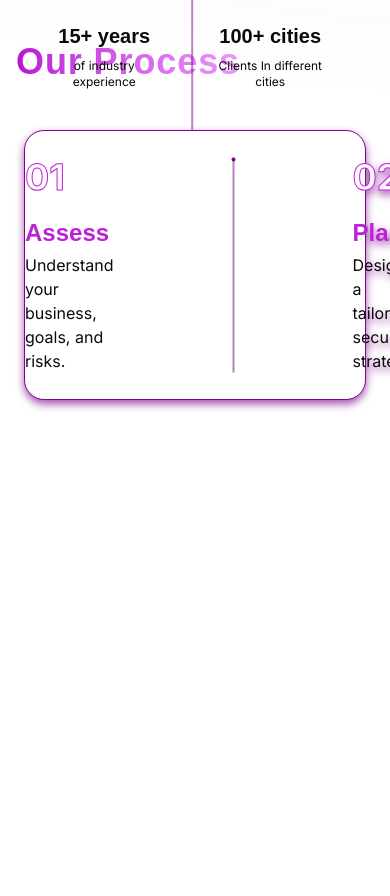
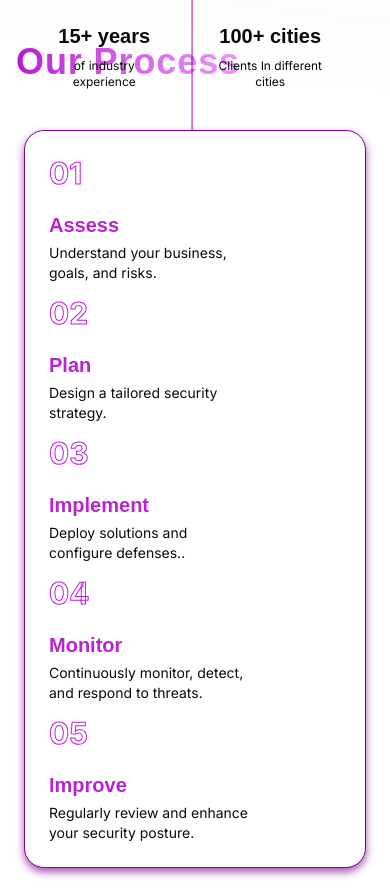
Before and after one commit to Maryammuhammadafzal/Cyber-Security-Landing-Page, a Next.js app: page / in a window 390 px wide. Shown: the part 4020-4916 px from the top of the page. Before the commit the page ends 4448 px from the top, so only its background shows below. Built offline with nearby package versions, Linux system fonts and the light colour scheme; a web font is replaced by a local one.

Commit message:
creating responsive

```diff
--- a/src/app/process/page.tsx
+++ b/src/app/process/page.tsx
@@ -2,78 +2,74 @@ import React from 'react'
 
 const ProcessPage = () => {
     return (
-        <div className="about mb-0 sm:p-0 px-4 gap-8 sm:w-[90%] lg:w-[85%] w-full mx-auto flex-col h-auto flex justify-center  items-center xl:py-30 lg:py-24 md:py-18 sm:py-12 xs:py-7 py-5">
+        <div className="about mb-0 sm:p-0 px-4 gap-8 sm:w-[90%] md:w-[99%] lg:w-[85%] w-full mx-auto flex-col h-auto flex justify-center  items-center xl:py-30 lg:py-24 md:py-18 sm:py-12 xs:py-7 py-5">
             <div className='flex w-full'>
                 <h2 className="font-semibold max-w-lg w-fit gradient-title xl:text-6xl lg:text-5xl md:text-5xl min-[768px]:text-4xl text-6xl xl:leading-16 lg:leading-14 max-sm:text-5xl max-xs:text-4xl">
                     Our Process
                 </h2>
             </div>
-            <div className="w-full p-2  h-auto flex md:flex-row flex-col justify-center items-center md:gap-3 sm:gap-50 xs:gap-36 gap-24">
+            <div className="w-full p-2  h-auto flex justify-center items-center md:gap-3 sm:gap-50 xs:gap-36 gap-24">
                 <div className='w-full rounded-[20px] flex justify-center items-center h-auto min-h-[270px] bg-white border border-accent drop-shadow-lg drop-shadow-accent/70'>
-                    <div className='w-full h-full flex justify-evenly items-center gap-3'>
+                    <div className='w-full h-full lg:flex grid lg:px-3 p-6 md:grid-cols-3 xs:grid-cols-2 grid-cols-1 justify-evenly items-center gap-3'>
                         {/* 1 */}
-                        <div className='w-auto h-auto flex flex-col gap-5 max-w-[150px]'>
-                            <p className='step font-bold text-4xl'>01</p>
+                        <div className='w-auto h-auto flex flex-col gap-5 xs:max-w-[150px] max-w-[200px] min-w-[150px] '>
+                            <p className='step font-bold lg:text-4xl text-3xl'>01</p>
                             <div className='flex flex-col gap-1'>
-                                <h4 className='font-mono text-2xl font-bold text-[#BA23D2] w-fit'>Assess</h4>
-                                <p className='font-sans text-base'>Understand your business, goals, and risks.</p>
+                                <h4 className='font-mono lg:text-2xl text-xl font-bold text-[#BA23D2] w-fit'>Assess</h4>
+                                <p className='font-sans lg:text-base text-sm'>Understand your business, goals, and risks.</p>
                             </div>
                         </div>
-                        <div className='w-[215px] relative h-auto rotate-90'>
-                            <hr className='border border-accent/50 w-[215px] ' />
-                            <div className='w-1 h-1 rounded-full bg-accent absolute -top-[1px]'></div>
+                        <div className='w- h-[217px] relative  lg:block hidden'>
+                            <div className='border border-accent/50 w- h-full ' />
+                            <div className='w-1 h-1 rounded-full bg-accent absolute -left-[1px] top-0'></div>
                         </div>
 
                         {/* 2 */}
-                        <div className='w-auto h-auto flex flex-col gap-5 max-w-[150px]'>
-                            <p className='step font-bold text-4xl'>02</p>
+                        <div className='w-auto h-auto flex flex-col gap-5 xs:max-w-[150px] max-w-[200px] min-w-[150px] '>
+                            <p className='step font-bold lg:text-4xl text-3xl'>02</p>
                             <div className='flex flex-col gap-1'>
-                                <h4 className='font-mono text-2xl font-bold text-[#BA23D2] w-fit'>Plan</h4>
-                                <p className='font-sans text-base'>Design a tailored security strategy.</p>
+                                <h4 className='font-mono lg:text-2xl text-xl font-bold text-[#BA23D2] w-fit'>Plan</h4>
+                                <p className='font-sans lg:text-base text-sm'>Design a tailored security strategy.</p>
                             </div>
                         </div>
-                        <div className='w-[215px] relative h-auto rotate-90'>
-                            <hr className='border border-accent/50 w-[215px] ' />
-                            <div className='w-1 h-1 rounded-full bg-accent absolute -top-[1px]'></div>
+                         <div className='w- h-[217px] relative  lg:block hidden'>
+                            <div className='border border-accent/50 w- h-full ' />
+                            <div className='w-1 h-1 rounded-full bg-accent absolute -left-[1px] top-0'></div>
                         </div>
 
                         {/* 3 */}
-                        <div className='w-auto h-auto flex flex-col gap-5 max-w-[150px]'>
-                            <p className='step font-bold text-4xl'>03</p>
+                        <div className='w-auto h-auto flex flex-col gap-5 xs:max-w-[150px] max-w-[200px] min-w-[150px] '>
+                            <p className='step font-bold lg:text-4xl text-3xl'>03</p>
                             <div className='flex flex-col gap-1'>
-                                <h4 className='font-mono text-2xl font-bold text-[#BA23D2] w-fit'>Implement</h4>
-                                <p className='font-sans text-base'>Deploy solutions and configure defenses..</p>
+                                <h4 className='font-mono lg:text-2xl text-xl font-bold text-[#BA23D2] w-fit'>Implement</h4>
+                                <p className='font-sans lg:text-base text-sm'>Deploy solutions and configure defenses..</p>
                             </div>
                         </div>
-                        <div className='w-[215px] relative rotate-90'>
-                            <hr className='border border-accent/50 w-[215px] ' />
-                            <div className='w-1 h-1 rounded-full bg-accent absolute -top-[1px]'></div>
+                        <div className='w- h-[217px] relative  lg:block hidden'>
+                            <div className='border border-accent/50 w- h-full ' />
+                            <div className='w-1 h-1 rounded-full bg-accent absolute -left-[1px] top-0'></div>
                         </div>
 
                         {/* 4 */}
-                        <div className='w-auto h-auto flex flex-col gap-5 max-w-[150px]'>
-                            <p className='step font-bold text-4xl'>04</p>
+                        <div className='w-auto h-auto flex flex-col gap-5 xs:max-w-[150px] max-w-[200px] min-w-[150px] '>
+                            <p className='step font-bold lg:text-4xl text-3xl'>04</p>
                             <div className='flex flex-col gap-1'>
-                                <h4 className='font-mono text-2xl font-bold text-[#BA23D2] w-fit'>Monitor</h4>
-                                <p className='font-sans text-base'>Continuously monitor, detect, and respond to threats.</p>
+                                <h4 className='font-mono lg:text-2xl text-xl font-bold text-[#BA23D2] w-fit'>Monitor</h4>
+                                <p className='font-sans lg:text-base text-sm'>Continuously monitor, detect, and respond to threats.</p>
                             </div>
                         </div>
-                        <div className='w-[215px] relative h-auto rotate-90'>
-                            <hr className='border border-accent/50 w-[215px] ' />
-                            <div className='w-1 h-1 rounded-full bg-accent absolute -top-[1px]'></div>
+                         <div className='w- h-[217px] relative  lg:block hidden'>
+                            <div className='border border-accent/50 w- h-full ' />
+                            <div className='w-1 h-1 rounded-full bg-accent absolute -left-[1px] top-0'></div>
                         </div>
 
                         {/* 5 */}
-                        <div className='w-auto h-auto flex flex-col gap-5 max-w-[150px]'>
-                            <p className='step font-bold text-4xl'>05</p>
+                        <div className='w-auto h-auto flex flex-col gap-5 xs:max-w-[150px] max-w-[200px] min-w-[150px] '>
+                            <p className='step font-bold lg:text-4xl text-3xl'>05</p>
                             <div className='flex flex-col gap-1'>
-                                <h4 className='font-mono text-2xl font-bold text-[#BA23D2] w-fit'>Improve</h4>
-                                <p className='font-sans text-base'>Regularly review and enhance your security posture.</p>
+                                <h4 className='font-mono lg:text-2xl text-xl font-bold text-[#BA23D2] w-fit'>Improve</h4>
+                                <p className='font-sans lg:text-base text-sm'>Regularly review and enhance your security posture.</p>
                             </div>
-                        </div>
-                        <div className='w-[215px] relative h-auto rotate-90'>
-                            <hr className='border border-accent/50 w-[215px] ' />
-                            <div className='w-1 h-1 rounded-full bg-accent absolute -top-[1px]'></div>
                         </div>
                     </div>
                 </div>
```
